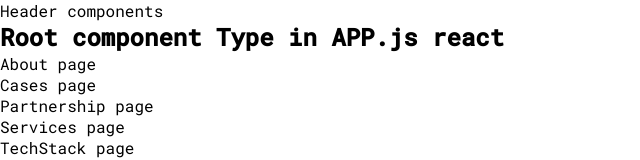
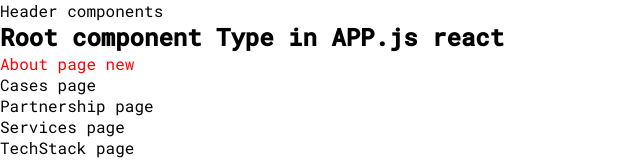
Before and after one commit to dexolacom/dexola_react_cms_UI, a Next.js app: page / in a window 1280 px wide. Shown: the top 160 px of the page, without its empty margins (0-640 px from the left). Built offline with nearby package versions, Linux system fonts and the light colour scheme.

Commit message:
ADD | fix styled

```diff
--- /dev/null
+++ b/lib/registry.tsx
@@ -0,0 +1,29 @@
+"use client";
+
+import React, { useState } from "react";
+import { useServerInsertedHTML } from "next/navigation";
+import { ServerStyleSheet, StyleSheetManager } from "styled-components";
+
+export default function StyledComponentsRegistry({
+  children,
+}: {
+  children: React.ReactNode;
+}) {
+  // Only create stylesheet once with lazy initial state
+  // x-ref: https://reactjs.org/docs/hooks-reference.html#lazy-initial-state
+  const [styledComponentsStyleSheet] = useState(() => new ServerStyleSheet());
+
+  useServerInsertedHTML(() => {
+    const styles = styledComponentsStyleSheet.getStyleElement();
+    styledComponentsStyleSheet.instance.clearTag();
+    return <>{styles}</>;
+  });
+
+  if (typeof window !== "undefined") return <>{children}</>;
+
+  return (
+    <StyleSheetManager sheet={styledComponentsStyleSheet.instance}>
+      {children}
+    </StyleSheetManager>
+  );
+}
--- a/package.json
+++ b/package.json
@@ -17,6 +17,7 @@
     "next": "13.4.1",
     "react": "18.2.0",
     "react-dom": "18.2.0",
+    "styled-components": "^6.0.0-rc.1",
     "typescript": "5.0.4"
   }
 }
--- a/pages/about.tsx
+++ b/pages/about.tsx
@@ -1,5 +1,14 @@
+"use client";
+
+import styled from "styled-components";
+
+const DIV = styled.div`
+  font-family: var(--font-roboto), sans-serif;
+  color: red;
+`;
+
 const About = () => {
-  return <div>About page</div>
+  return <DIV>About page new</DIV>;
 };
 
 export default About;
--- a/src/app/layout.tsx
+++ b/src/app/layout.tsx
@@ -2,6 +2,7 @@
 import Head from "next/head";
 
 import { Kanit, Roboto_Mono } from "next/font/google";
+import StyledComponentsRegistry from "../../lib/registry";
 
 export const metadata = {
   title: "Dexola",
@@ -35,7 +36,10 @@
         <meta name="description" content={metadata.description} />
         <title>{metadata.title}</title>
       </Head>
-      <body className={robotoMono.className}>{children}</body>
+
+      <body className={robotoMono.className}>
+        <StyledComponentsRegistry>{children}</StyledComponentsRegistry>
+      </body>
     </html>
   );
 }
```
Also changed, not shown: src/app/page.module.css (+0 -7 lines), 1 other file (tests, documents, lock files or other folders).
